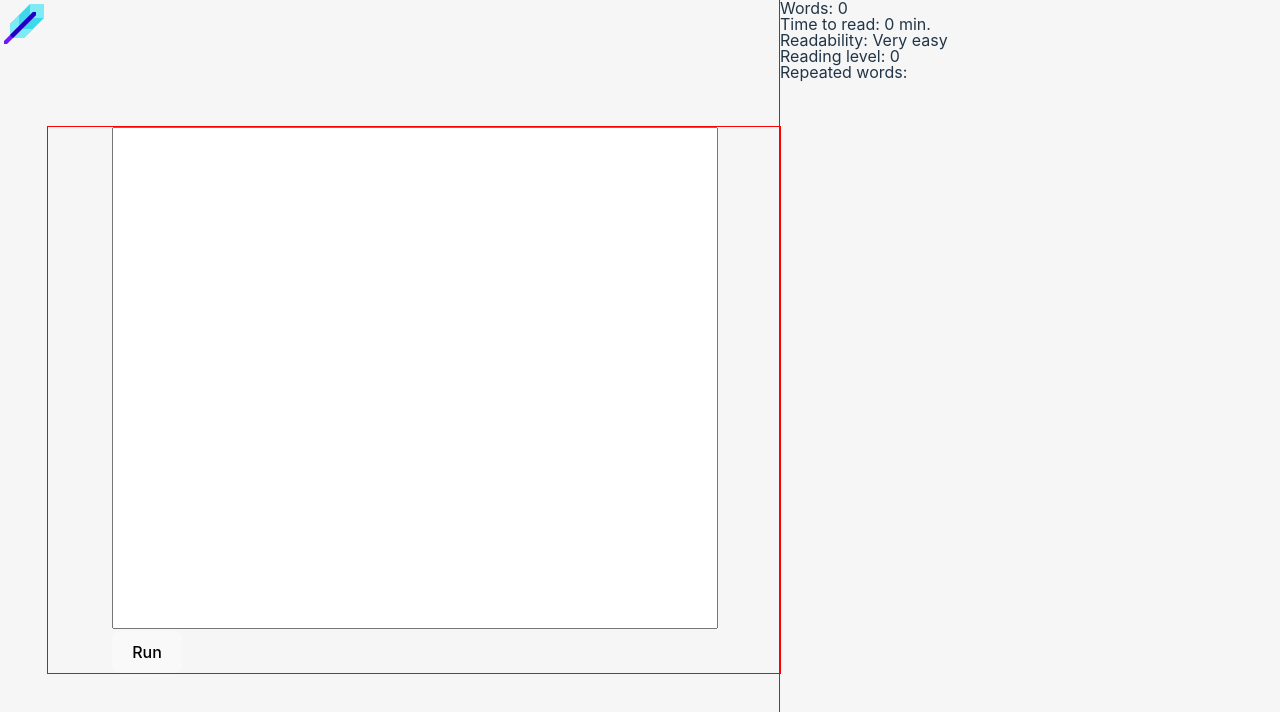
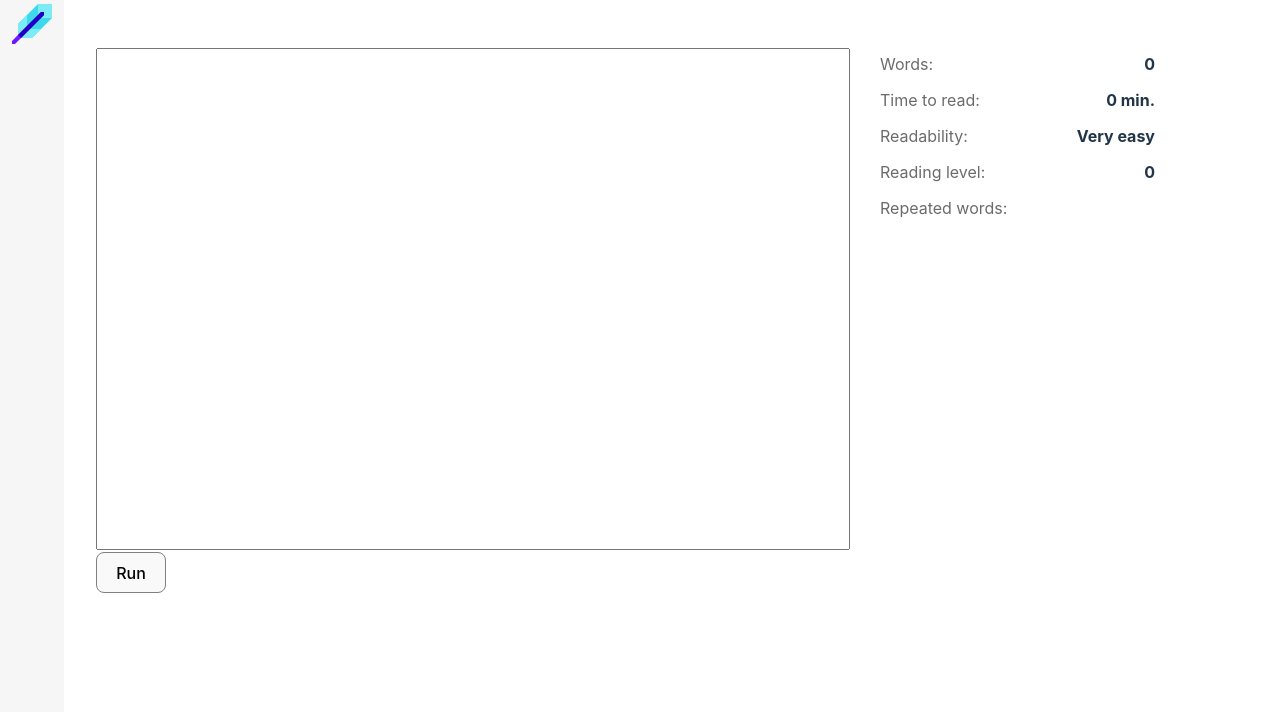
Before and after one commit to spghtti/writely, a React (Vite) app: page / in a window 1280 px wide. Shown: the top 712 px of the page. Built offline with nearby package versions, Linux system fonts and the light colour scheme.

Commit message:
ADDED: Sidebar style updates.

```diff
--- a/src/components/Sidebar.tsx
+++ b/src/components/Sidebar.tsx
@@ -7,16 +7,48 @@ function Sidebar() {
   return (
     <div>
       <ul>
-        <li>Words: {context.analysis.words}</li>
-        <li>Time to read: {context.analysis.timeToRead} min.</li>
-        <li>Readability: {context.analysis.readability}</li>
-        <li>Reading level: {context.analysis.readingLevel}</li>
-        <ul>
-          Repeated words:
-          {context.analysis.repeatedWords.map((word) => (
-            <li key={word}>{word}</li>
-          ))}
-        </ul>
+        <li>
+          <div className="sidebar-item-container">
+            <span className="sidebar-item-headline">Words:</span>{' '}
+            <span className="sidebar-item-metric">
+              {context.analysis.words}
+            </span>
+          </div>
+        </li>
+        <li>
+          <div className="sidebar-item-container">
+            <span className="sidebar-item-headline"> Time to read: </span>{' '}
+            <span className="sidebar-item-metric">
+              {context.analysis.timeToRead} min.
+            </span>
+          </div>
+        </li>
+        <li>
+          <div className="sidebar-item-container">
+            <span className="sidebar-item-headline">Readability:</span>{' '}
+            <span className="sidebar-item-metric">
+              {context.analysis.readability}
+            </span>
+          </div>
+        </li>
+        <li>
+          <div className="sidebar-item-container">
+            <span className="sidebar-item-headline">Reading level:</span>{' '}
+            <span className="sidebar-item-metric">
+              {context.analysis.readingLevel}
+            </span>
+          </div>
+        </li>
+        <div className="sidebar-item-container">
+          <ul>
+            <span className="sidebar-item-headline">Repeated words:</span>
+            {context.analysis.repeatedWords.map((word) => (
+              <li key={word}>
+                <div className="repeated-word-container">{word}</div>
+              </li>
+            ))}
+          </ul>
+        </div>
       </ul>
     </div>
   );
--- a/src/components/Textbox.tsx
+++ b/src/components/Textbox.tsx
@@ -52,7 +52,8 @@ function getUsedWords(text: string) {
   },
   {});
 
-  console.log(result);
+  if (Object.keys(result).length === 1 && Object.keys(result)[0] === '')
+    return [];
 
   return Object.keys(result)
     .sort(function (a, b) {
@@ -67,6 +68,7 @@ function getUsedWords(text: string) {
 // }, {});
 
 function getWordCount(text: string) {
+  if (text.split(' ').length === 1 && text.split(' ')[0] === '') return 0;
   return text.split(' ').length;
 }
 
@@ -105,6 +107,7 @@ function Textbox() {
     <div>
       <textarea id="editor" name="story"></textarea>
       <button
+        className="run-button"
         onClick={() => {
           context.setAnalysis(
             analyzeText(
--- a/src/styles/App.css
+++ b/src/styles/App.css
@@ -2,31 +2,69 @@
   width: 100vw;
   overflow-x: hidden;
   display: flex;
+  background-color: #ffffff;
+  height: 100vh;
 }
 .textbox-wrapper {
-  display: block;
-  padding: 0 4rem;
-  outline: 1px solid red;
+  /* display: block; */
+  /* outline: 1px solid red; */
   justify-content: center;
-  /* align-items: center; */
-  /* padding: 0 2rem; */
-  margin: auto;
+  align-items: center;
   flex-grow: 1;
   -moz-box-sizing: border-box;
   box-sizing: border-box;
+  margin: 0 2rem;
 }
 #editor {
   width: 100%;
+  /* min-width: 500px;
+  max-width: 700px; */
   margin: 0;
   padding: 0;
 }
+.run-button {
+  border: 1px solid gray;
+}
+.sidebar-wrapper,
+.textbox-wrapper {
+  padding: 3rem 0;
+}
 .sidebar-wrapper {
-  outline: 1px solid red;
+  /* border-left: 1px solid gray; */
   flex-grow: 1;
-  max-width: 500px;
+  max-width: 400px;
   min-width: 100px;
+  /* background-color: #fff; */
+}
+.sidebar-item-container {
+  max-width: 275px;
+  display: flex;
+  justify-content: space-between;
+  margin: 0rem 1rem 0.25rem 0;
+  padding: 0.5rem 1rem 0.5rem 0;
+}
+.sidebar-item-headline {
+  color: #6b6b6b;
+}
+.sidebar-item-metric {
+  font-weight: 700;
 }
 .logo-wrapper {
-  /* position: fixed; */
-  height: 100vh;
+  display: flex;
+  background-color: #f6f6f6;
+  justify-content: center;
+  /* align-items: center; */
+  width: 4rem;
 }
+.logo-wrapper > img {
+  width: 3rem;
+  height: 3rem;
+}
+
+.repeated-word-container {
+  width: 100%;
+  border-radius: 5px;
+  margin: 1rem 0rem 0 1rem;
+  padding: 1rem 0.5rem;
+  box-shadow: 0px 0px 3px #c0c0c0;
+}
--- a/src/styles/index.css
+++ b/src/styles/index.css
@@ -2,11 +2,10 @@
   font-family: Inter, system-ui, Avenir, Helvetica, Arial, sans-serif;
   line-height: 1.5;
   font-weight: 400;
-
+  font-size: 16px;
   color-scheme: light dark;
   color: rgba(255, 255, 255, 0.87);
   background-color: #242424;
-
   font-synthesis: none;
   text-rendering: optimizeLegibility;
   -webkit-font-smoothing: antialiased;
@@ -64,6 +63,12 @@ textarea {
 textarea:focus {
   outline: none;
 }
+p,
+div,
+span,
+li {
+  cursor: default;
+}
 @media (prefers-color-scheme: light) {
   :root {
     color: #213547;
--- a/src/vite-env.d.ts
+++ b/src/vite-env.d.ts
@@ -1,5 +1,5 @@
 /// <reference types="vite/client" />
-declare module 'text-readability';
+declare module 'text-readability'
 declare module '*.jpg';
 declare module '*.jpeg';
 declare module '*.png';
```
